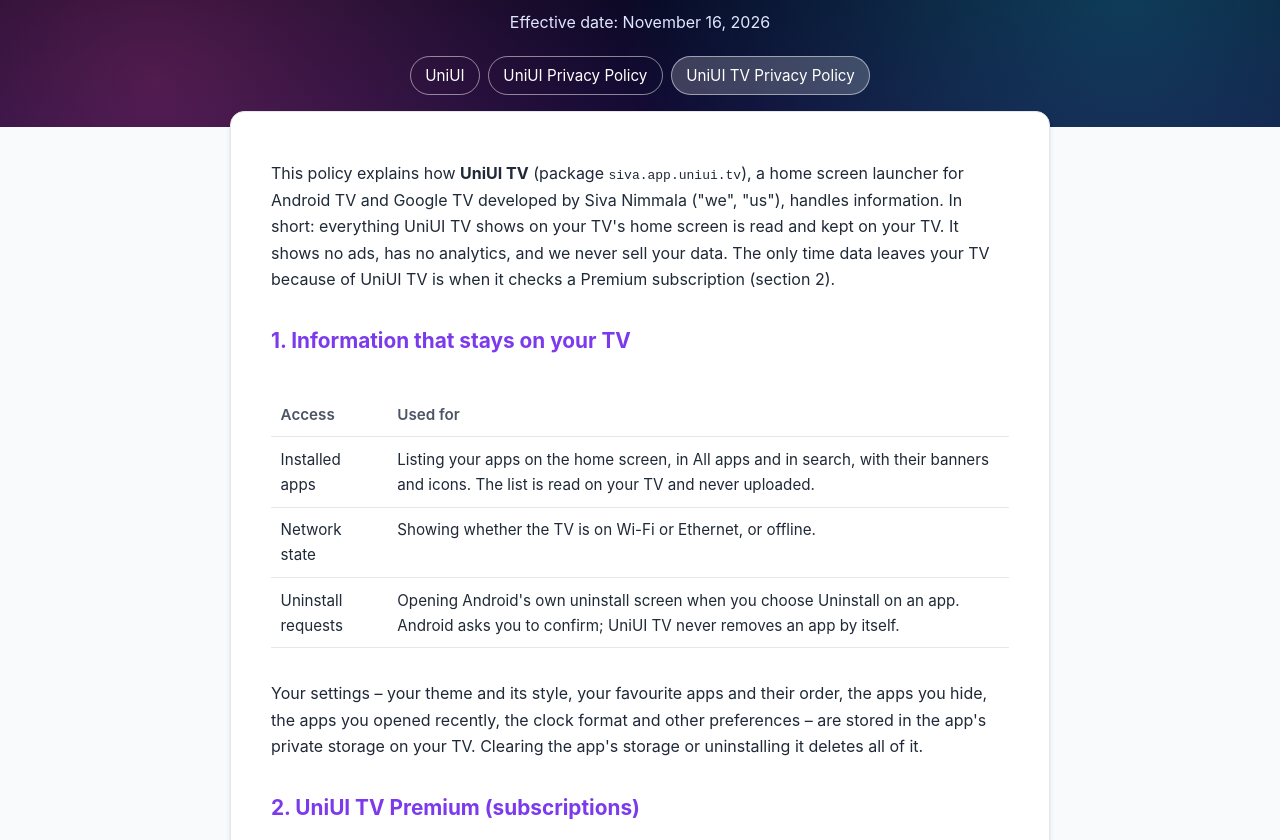
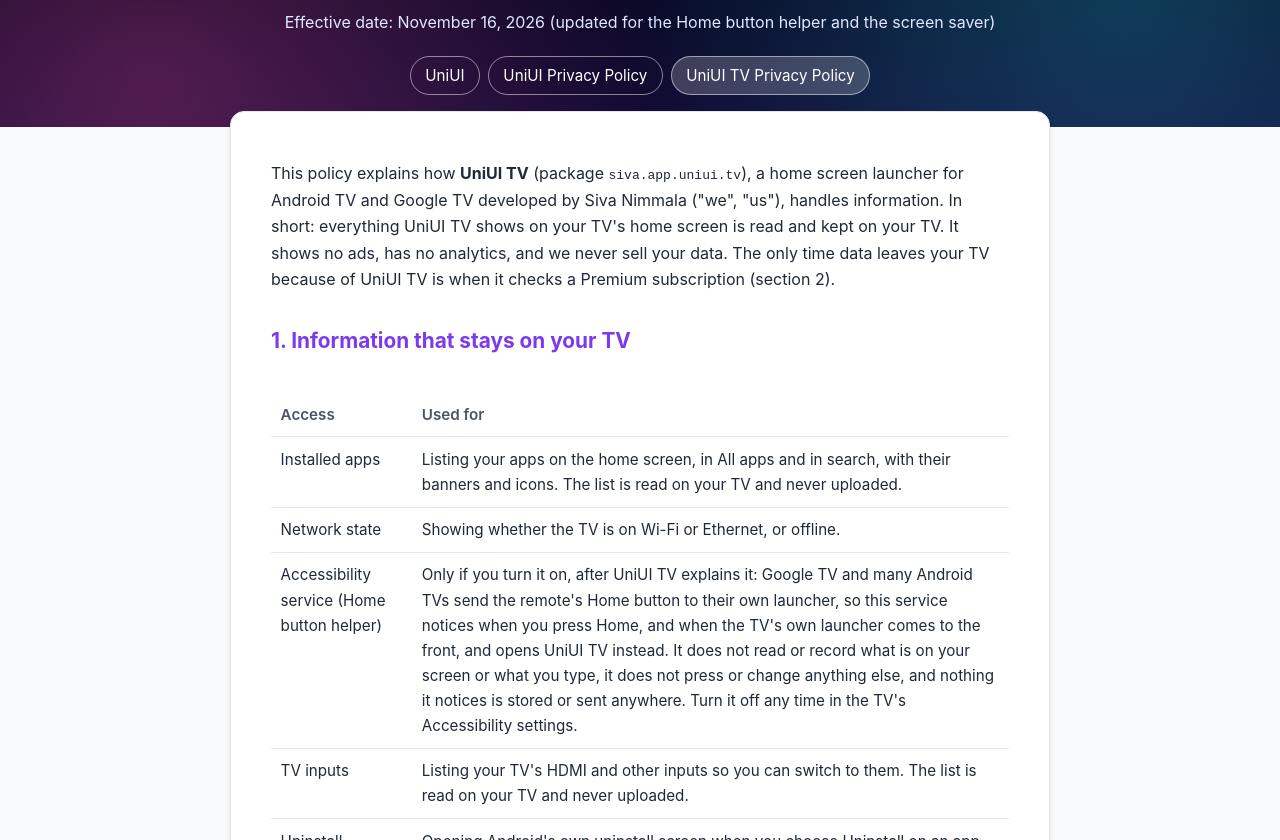
Before and after one commit to nsiva7/nsiva7.github.io, a plain HTML site: page uniui/tv-privacy-policy.html in a window 1280 px wide. Shown: the part 85-925 px from the top of the page. Drawn offline with Linux system fonts and the light colour scheme.

Commit message:
UniUI TV privacy policy: Home button helper and TV inputs
Co-Authored-By: Claude Opus 5.5 <noreply@anthropic.com>

```diff
--- a/uniui/tv-privacy-policy.html
+++ b/uniui/tv-privacy-policy.html
@@ -11,7 +11,7 @@
 <body>
 <header>
     <h1>UniUI TV – Privacy Policy</h1>
-    <p>Effective date: November 16, 2026</p>
+    <p>Effective date: November 16, 2026 (updated for the Home button helper and the screen saver)</p>
     <nav class="tabs">
         <a href="index.html">UniUI</a>
         <a href="privacy-policy.html">UniUI Privacy Policy</a>
@@ -40,6 +40,19 @@
             <tr>
                 <td>Network state</td>
                 <td>Showing whether the TV is on Wi-Fi or Ethernet, or offline.</td>
+            </tr>
+            <tr>
+                <td>Accessibility service (Home button helper)</td>
+                <td>Only if you turn it on, after UniUI TV explains it: Google TV and many Android TVs send the
+                    remote's Home button to their own launcher, so this service notices when you press Home, and when
+                    the TV's own launcher comes to the front, and opens UniUI TV instead. It does not read or record
+                    what is on your screen or what you type, it does not press or change anything else, and nothing
+                    it notices is stored or sent anywhere. Turn it off any time in the TV's Accessibility settings.</td>
+            </tr>
+            <tr>
+                <td>TV inputs</td>
+                <td>Listing your TV's HDMI and other inputs so you can switch to them. The list is read on your TV and
+                    never uploaded.</td>
             </tr>
             <tr>
                 <td>Uninstall requests</td>
```
